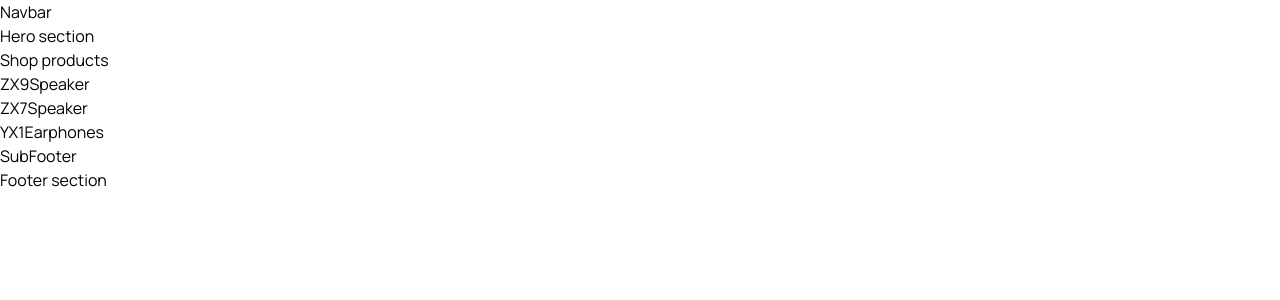
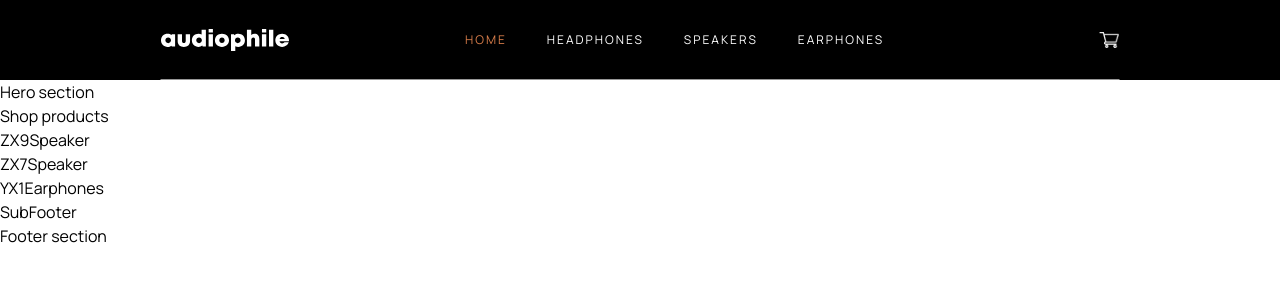
Before and after one commit to Mahmud1087/portfolio-projects, a React (Vite) app in the folder audiophile_ecommerce/: page / in a window 1280 px wide. Shown: the top 300 px of the page. Built offline with nearby package versions, Linux system fonts and the light colour scheme.

Commit message:
made some edits and added the navbar

```diff
--- /dev/null
+++ b/audiophile_ecommerce/src/components/Logo.jsx
@@ -0,0 +1,6 @@
+import logo from '../assets/audiophile.svg';
+
+const Logo = () => {
+  return <img src={logo} alt='audiophile logo' className=' w-32' />;
+};
+export default Logo;
--- a/audiophile_ecommerce/src/components/Navbar.jsx
+++ b/audiophile_ecommerce/src/components/Navbar.jsx
@@ -1,7 +1,38 @@
 import { useProductsContex } from '../context/products_context';
+import cart from '../assets/cart.png';
+import { links } from '../data';
+import { NavLink } from 'react-router-dom';
+import Logo from './Logo';
 
 export default function Navbar() {
   const { isSideBarOpen, toggleSideBar } = useProductsContex();
 
-  return <div>Navbar</div>;
+  return (
+    <div className='bg-dark-300 h-20 flex items-center justify-center'>
+      <section className='flex items-center justify-between h-[inherit] container border border-b-[#979797]'>
+        <div className='flex items-center gap-x-44 text-light-100'>
+          <Logo />
+          <ul className='flex items-center gap-10'>
+            {links.map((list) => {
+              const { id, text, url } = list;
+              return (
+                <NavLink
+                  key={id}
+                  to={url}
+                  className={`${({ isActive }) => {
+                    return isActive ? 'active' : '';
+                  }} text-[12px] hover:text-orange-200 transition-all delay-100 tracking-[2px]`}
+                >
+                  <li>{text.toUpperCase()}</li>
+                </NavLink>
+              );
+            })}
+          </ul>
+        </div>
+        <button className='outline-none'>
+          <img src={cart} alt='cart image' className='w-5' />
+        </button>
+      </section>
+    </div>
+  );
 }
--- a/audiophile_ecommerce/src/components/main.jsx
+++ b/audiophile_ecommerce/src/components/main.jsx
@@ -5,5 +5,15 @@ import Sidebar from './Sidebar';
 import ShopProducts from './ShopProducts';
 import SubFooter from './SubFooter';
 import Header from './Header';
+import Logo from './Logo';
 
-export { Navbar, Footer, Loading, SubFooter, Sidebar, ShopProducts, Header };
+export {
+  Navbar,
+  Footer,
+  Loading,
+  SubFooter,
+  Sidebar,
+  ShopProducts,
+  Header,
+  Logo,
+};
--- a/audiophile_ecommerce/src/data.jsx
+++ b/audiophile_ecommerce/src/data.jsx
@@ -1,6 +1,6 @@
-import headphone1 from './assets/headphone1.png'
-import speaker1 from './assets/speaker1.png'
-import earphone1 from './assets/earphone1.png'
+import headphone1 from './assets/headphone1.png';
+import speaker1 from './assets/speaker1.png';
+import earphone1 from './assets/earphone1.png';
 
 export const products = [
   {
@@ -181,17 +181,17 @@ export const products = [
       },
     },
   },
-]
+];
 export const links = [
   { id: 1, text: 'home', url: '/' },
-  { id: 2, text: 'headphones', url: '/headphones' },
-  { id: 3, text: 'speakers', url: '/speakers' },
-  { id: 4, text: 'earphones', url: '/earphones' },
-  // { id: 5, text: 'checkout', url: '/checkout' },
-]
+  { id: 2, text: 'headphones', url: 'headphones' },
+  { id: 3, text: 'speakers', url: 'speakers' },
+  { id: 4, text: 'earphones', url: 'earphones' },
+  // { id: 5, text: 'checkout', url: 'checkout' },
+];
 
 export const shop = [
   { id: 1, img: headphone1, url: '/headphones' },
   { id: 2, img: speaker1, url: '/speakers' },
   { id: 3, img: earphone1, url: '/earphones' },
-]
+];
--- a/audiophile_ecommerce/src/index.css
+++ b/audiophile_ecommerce/src/index.css
@@ -8,3 +8,12 @@
   font-family: 'Manrope', sans-serif;
   line-height: 1.5;
 }
+
+.container {
+  width: 75%;
+  margin: auto;
+}
+
+.active {
+  color: #d87d4a;
+}
--- a/audiophile_ecommerce/tailwind.config.cjs
+++ b/audiophile_ecommerce/tailwind.config.cjs
@@ -2,11 +2,11 @@
 module.exports = {
   content: ['./index.html', './src/**/*.{js,ts,jsx,tsx}'],
   theme: {
-    screens: {
-      sm: '375px',
-      md: '768px',
-      lg: '1440px',
-    },
+    // screens: {
+    //   sm: '375px',
+    //   md: '768px',
+    //   lg: '1440px',
+    // },
     colors: {
       light: {
         100: '#FFFFFF',
@@ -15,7 +15,8 @@ module.exports = {
       },
       dark: {
         100: '#101010',
-        200: '#000000',
+        200: '#0e0e0e',
+        300: '#000000',
       },
       orange: {
         100: '#FBAF85',
```
Also changed, not shown: audiophile_ecommerce/src/assets/audiophile.svg (added).
